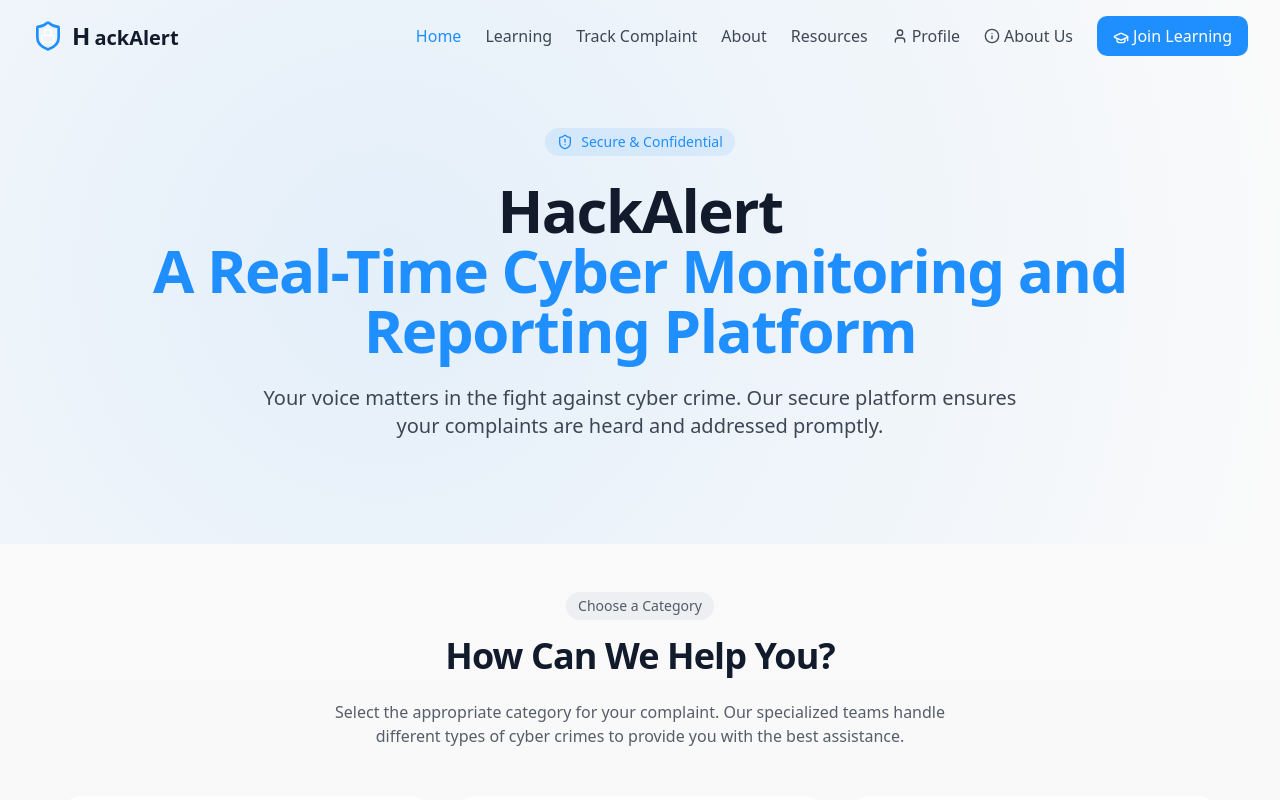
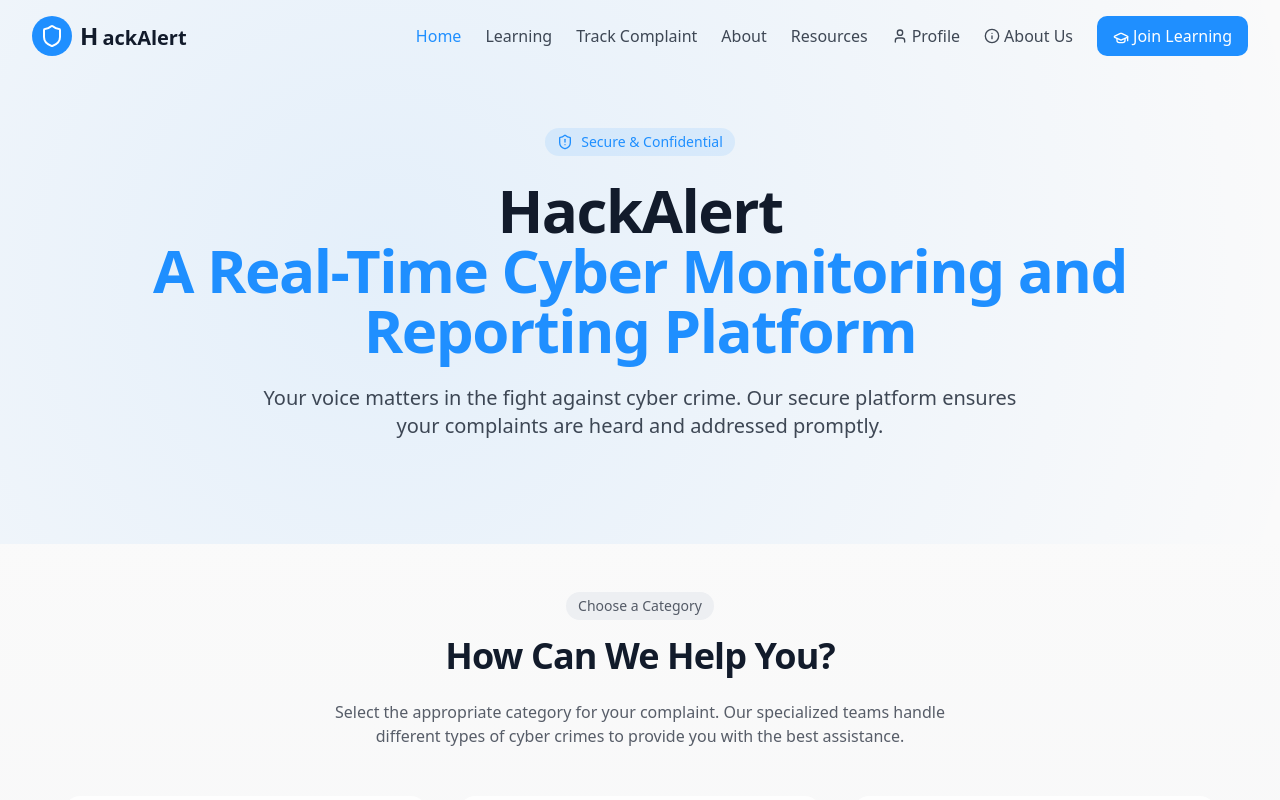
Before and after one commit to Dee-hackers/localpro-cyber-complaint-portal, a React (Vite) app: page / in a window 1280 px wide. Shown: the top 800 px of the page. Built offline with nearby package versions, Linux system fonts and the light colour scheme.

Commit message:
Update cyber complaint portal details
\
Updates the cyber complaint portal details and modifies the logo.

```diff
--- a/src/components/Header.tsx
+++ b/src/components/Header.tsx
@@ -56,9 +56,8 @@ const Header = () => {
           to="/"
           className="flex items-center gap-2 transition-opacity duration-200 hover:opacity-80"
         >
-          <div className="relative">
-            <Shield className="h-8 w-8 text-primary" />
-            <Lock className="h-4 w-4 text-white absolute top-1/2 left-1/2 transform -translate-x-1/2 -translate-y-1/2" />
+          <div className="bg-primary rounded-full p-2">
+            <Shield className="h-6 w-6 text-white" />
           </div>
           <span className="font-semibold text-xl">
             <span className="text-2xl font-bold mr-1">H</span>
```
